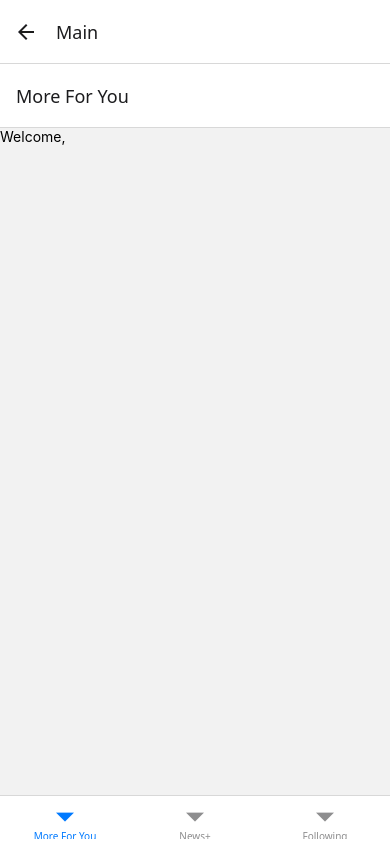
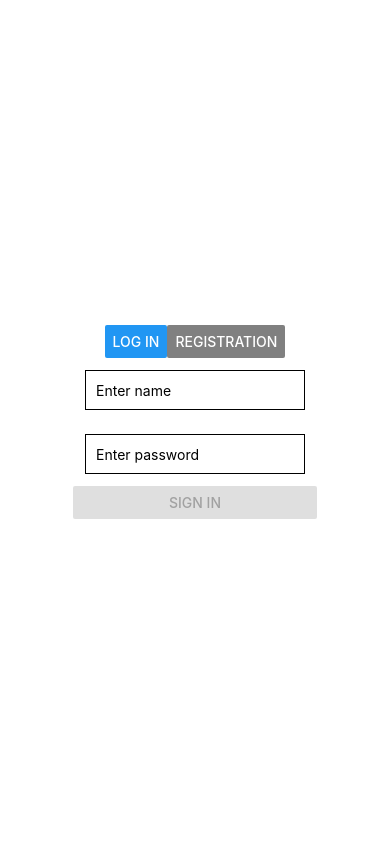
Before and after one commit to AlikinHodkon/mobileApp, a React Native app: screen /Main in a window 390 px wide. Built offline with nearby package versions, Linux system fonts and the light colour scheme.

Commit message:
Remade autorization

```diff
--- a/Router.tsx
+++ b/Router.tsx
@@ -1,6 +1,6 @@
-import { createNativeStackNavigator } from "@react-navigation/native-stack"
 import { SignIn } from "./pages";
 import { Tabs } from "./components";
+import { useState } from "react";
 
 type RootStackParamList = {
     Main: undefined;
@@ -14,11 +14,7 @@ declare global {
 }
 
 export function Router() {
-    const Stack = createNativeStackNavigator<RootStackParamList>()
-    return (
-        <Stack.Navigator>
-            <Stack.Screen name="SignIn" component={SignIn} />
-            <Stack.Screen name="Main" component={Tabs} />
-        </Stack.Navigator>
-    )
+    const [isAuth, setIsAuth] = useState(false)
+    if (isAuth) return (<Tabs setIsAuth={setIsAuth} />)
+    else return (<SignIn setIsAuth={setIsAuth} />)
 }
--- a/components/Tabs.tsx
+++ b/components/Tabs.tsx
@@ -3,9 +3,9 @@ import { Following, Home, News } from '../pages';
 
 const Tab = createBottomTabNavigator();
 
-export const Tabs = () => (
+export const Tabs = ({setIsAuth}: any) => (
     <Tab.Navigator>
-      <Tab.Screen name="Home" component={Home} options={{title: 'More For You'}} />
+      <Tab.Screen name="Home" children={() => <Home setIsAuth={setIsAuth} />} options={{title: 'More For You'}} />
       <Tab.Screen name="News+" component={News} />
       <Tab.Screen name="Following" component={Following} />
     </Tab.Navigator>
--- a/pages/Home.tsx
+++ b/pages/Home.tsx
@@ -1,9 +1,9 @@
 import AsyncStorage from "@react-native-async-storage/async-storage"
 import { useEffect, useState } from "react"
-import { StyleSheet, Text, View } from "react-native"
+import { Button, StyleSheet, Text, View } from "react-native"
 import { UserData } from "./SignIn"
 
-export const Home = () => {
+export const Home = ({setIsAuth}: any) => {
   const [userData, setUserData] = useState<UserData>({
     name: "",
     email: "",
@@ -14,11 +14,17 @@ export const Home = () => {
     AsyncStorage.getItem('userData').then((data) => data !== null ? setUserData(JSON.parse(data)) : null)
   }, [])
 
+  const handleLeave = async () => {
+    await AsyncStorage.removeItem('userData')
+    setIsAuth(false)
+  }
+
 
   return (
     <View>
       <View style={HomeStyles.wrapper}>
           <Text>Welcome, {userData.name}</Text>
+          <Button onPress={handleLeave} title="Leave" />
       </View>
     </View>
   )
--- a/pages/SignIn.tsx
+++ b/pages/SignIn.tsx
@@ -9,7 +9,7 @@ export type UserData = {
     password: string
 }
 
-export const SignIn = () => {
+export const SignIn = ({setIsAuth}: any) => {
   const [name, setName] = useState('')
   const [email, setEmail] = useState('')
   const [password, setPassword] = useState('')
@@ -17,15 +17,13 @@ export const SignIn = () => {
   const [activeTab, setActiveTab] = useState(true)
   const [isFormValid, setIsFormValid] = useState(false)
 
-  const navigation = useNavigation();
-
   const handlePress = (value: UserData) => {
     storeData(value)
-    navigation.navigate('Main')
+    setIsAuth(true)
   }
 
   useEffect(() => {
-    AsyncStorage.getItem('userData').then((data) => data ?? navigation.navigate('Main'))
+    AsyncStorage.getItem('userData').then((data) => data ? setIsAuth(true) : setIsAuth(false))
   }, [])
 
   useEffect(() => {
```
